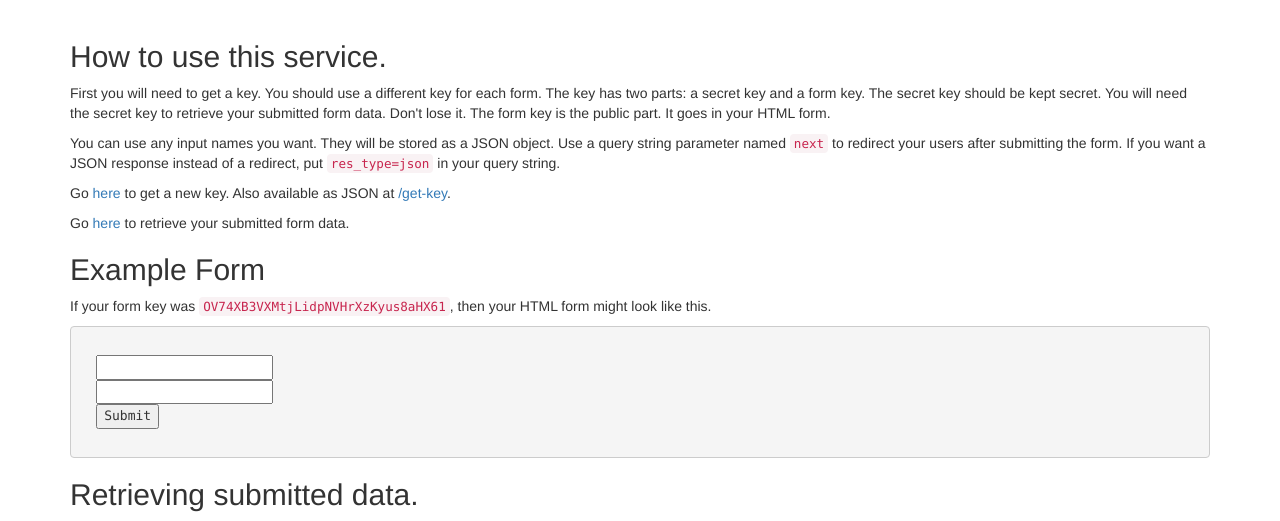
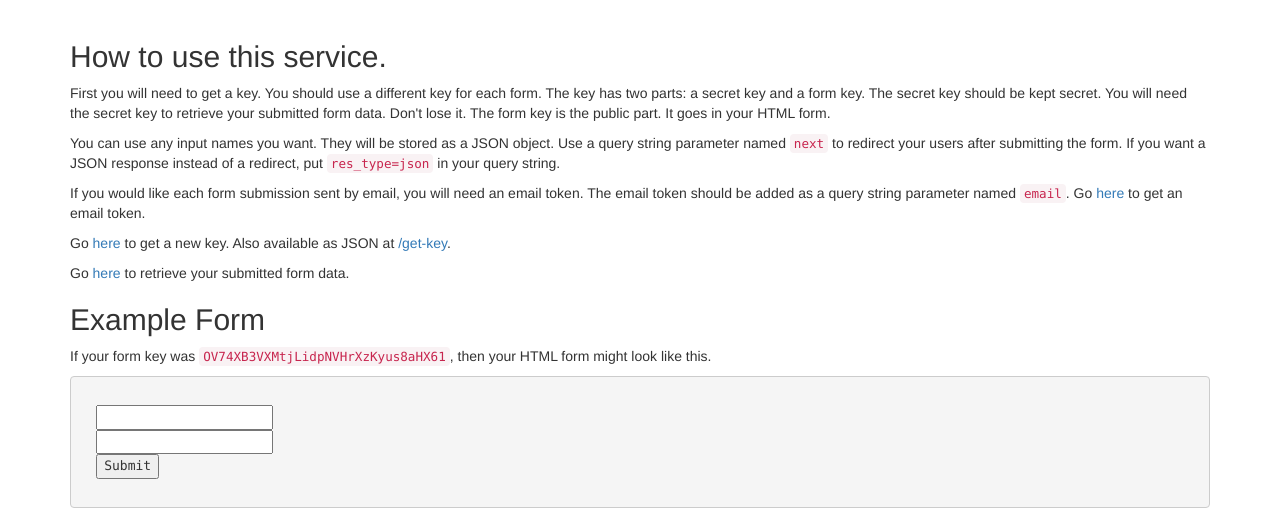
Before and after one commit to tortxof/flask-signup, a Flask app: page / in a window 1280 px wide. Shown: the part 51-572 px from the top of the page. Run offline with Flask 2, Linux system fonts and the light colour scheme; some libraries are stand-ins or nearby versions.

Commit message:
Added some info about email token to index page.

```diff
--- a/templates/index.html
+++ b/templates/index.html
@@ -25,6 +25,14 @@
   Use a query string parameter named <code>next</code> to redirect your users
   after submitting the form. If you want a JSON response instead of a redirect,
   put <code>res_type=json</code> in your query string.
+
+</p>
+
+<p>
+
+  If you would like each form submission sent by email, you will need an email
+  token. The email token should be added as a query string parameter named
+  <code>email</code>. Go <a href="/email-token">here</a> to get an email token.
 
 </p>
 
```
